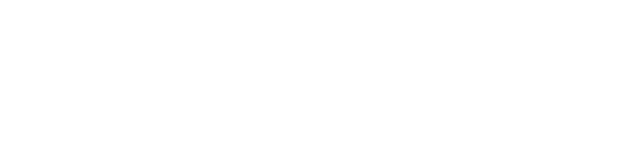
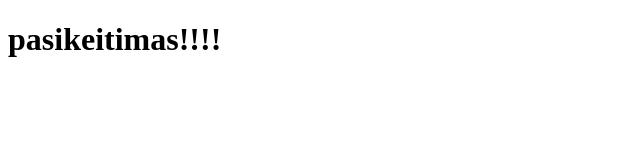
Before and after one commit to Giedrius-vip/animated-octo-palm-tree, a plain HTML site: page index.html in a window 1280 px wide. Shown: the whole page, without its empty margins (0-640 px from the left). Drawn offline with Linux system fonts and the light colour scheme.

Commit message:
Pasikeitimas kitame pc

```diff
--- a/index.html
+++ b/index.html
@@ -5,6 +5,8 @@
     <meta name="viewport" content="width=device-width, initial-scale=1.0">
     <title>Document</title>
 </head>
+
+<h1>pasikeitimas!!!!</h1>
 <body>
 
 </body>
```
